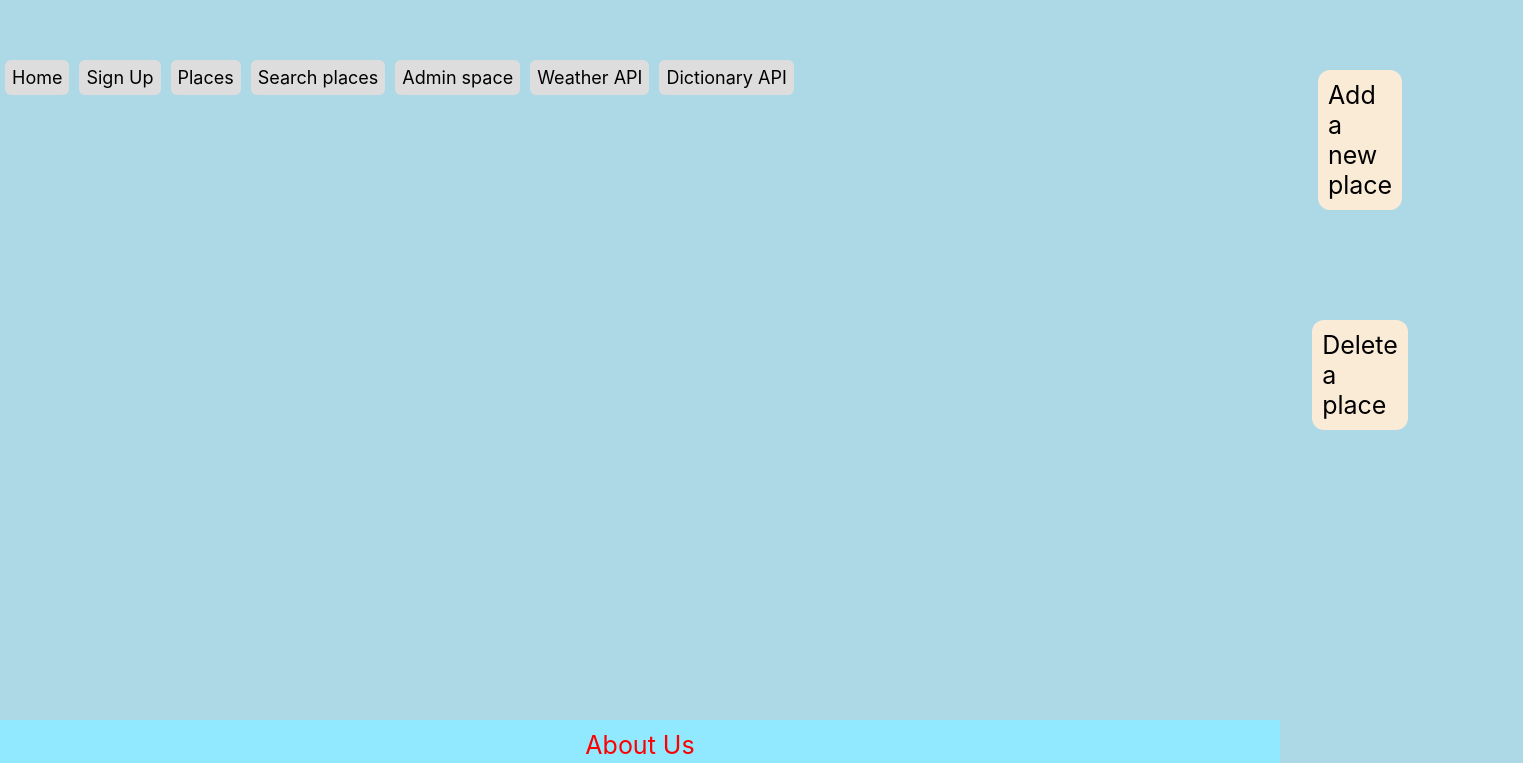
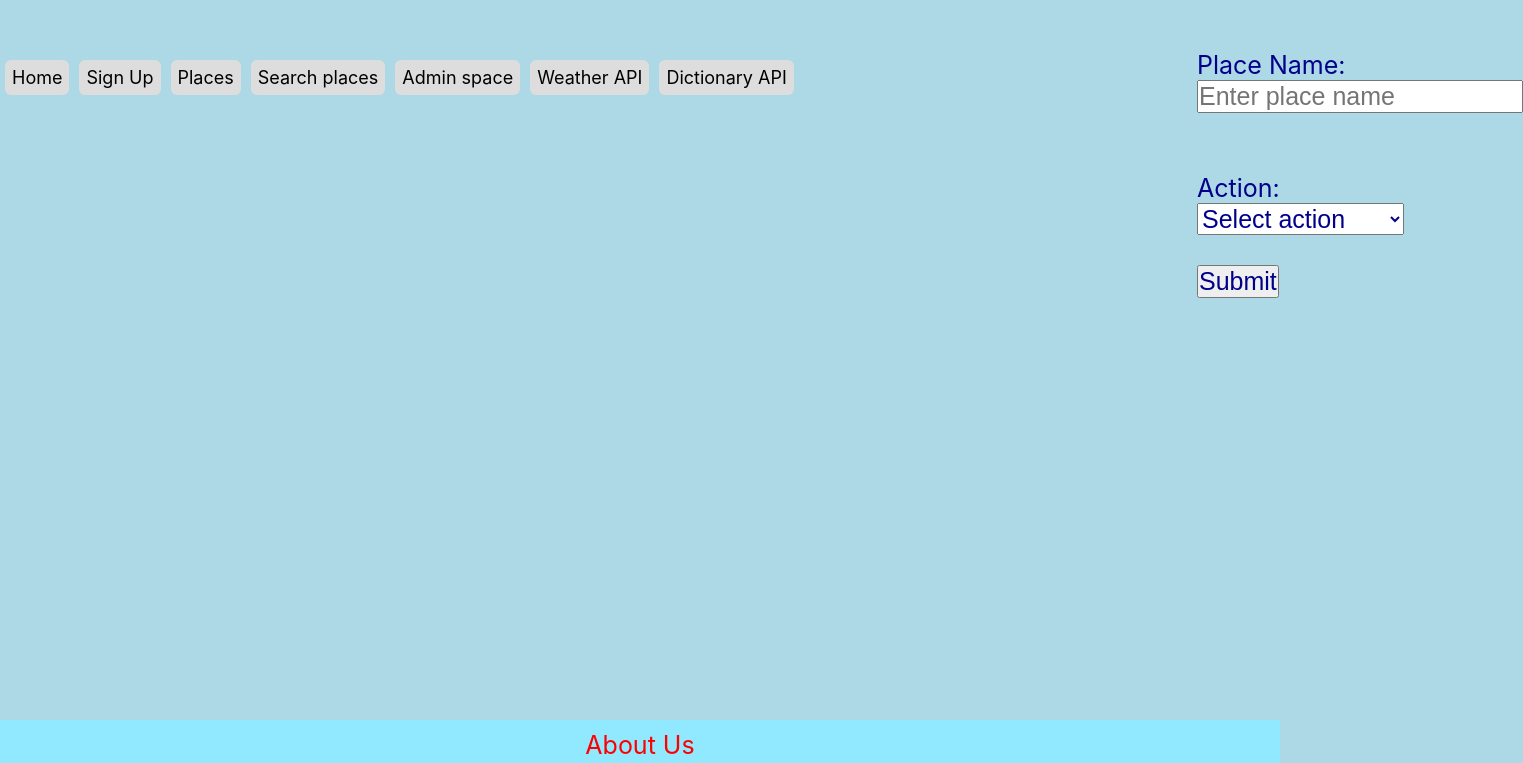
Before and after one commit to VIVPM/tourist-guide-website, a React (Create React App) app: page /Admin in a window 1280 px wide. Shown: the top 763 px of the page, 1523 px wide, since content can reach past the window. Built offline with nearby package versions, Linux system fonts and the light colour scheme; some icons are missing.

Commit message:
changes5

```diff
--- a/package.json
+++ b/package.json
@@ -3,6 +3,7 @@
   "version": "0.1.0",
   "private": true,
   "dependencies": {
+    "@babel/plugin-proposal-private-property-in-object": "^7.21.11",
     "@testing-library/jest-dom": "^5.16.5",
     "@testing-library/react": "^13.4.0",
     "@testing-library/user-event": "^13.5.0",
--- a/src/Admin.js
+++ b/src/Admin.js
@@ -1,17 +1,78 @@
-import { Link } from "react-router-dom";
-import './Admin.css'
-const Admin=()=>{
+// import { Link } from "react-router-dom";
+// import './Admin.css'
+// const Admin=()=>{
 
-    return(
+//     return(
+//         <div>
+//             <div className="form">
+//                 <Link className="link" to='/Addplace'>Add a new place</Link>
+//                 <br/>
+//                 <br/>
+//                 <br/>
+//                 <Link className="link" to='/Deleteplace'>Delete a place</Link>
+//             </div>
+//         </div>
+//     )
+// }
+// export default Admin;
+
+
+import { useState } from "react";
+import './Admin.css';
+
+const Admin = () => {
+    const [formData, setFormData] = useState({
+        placeName: "",
+        actionType: ""
+    });
+
+    const handleSubmit = (e) => {
+        e.preventDefault();
+        // Handle form submission, e.g., navigate or send data
+        console.log(formData); // This is where you would process form data
+    };
+
+    const handleChange = (e) => {
+        const { name, value } = e.target;
+        setFormData(prevData => ({
+            ...prevData,
+            [name]: value
+        }));
+    };
+
+    return (
         <div>
             <div className="form">
-                <Link className="link" to='/Addplace'>Add a new place</Link>
-                <br/>
-                <br/>
-                <br/>
-                <Link className="link" to='/Deleteplace'>Delete a place</Link>
+                <form onSubmit={handleSubmit}>
+                    <label htmlFor="placeName">Place Name:</label>
+                    <input
+                        type="text"
+                        id="placeName"
+                        name="placeName"
+                        value={formData.placeName}
+                        onChange={handleChange}
+                        placeholder="Enter place name"
+                    />
+                    <br /><br />
+
+                    <label htmlFor="actionType">Action:</label>
+                    <select
+                        id="actionType"
+                        name="actionType"
+                        value={formData.actionType}
+                        onChange={handleChange}
+                    >
+                        <option value="">Select action</option>
+                        <option value="Add">Add a new place</option>
+                        <option value="Delete">Delete a place</option>
+                    </select>
+                    <br /><br />
+
+                    <button type="submit">Submit</button>
+                </form>
             </div>
         </div>
-    )
+    );
 }
+
 export default Admin;
```
Also changed, not shown: 16 other files (tests, documents, lock files or other folders).
